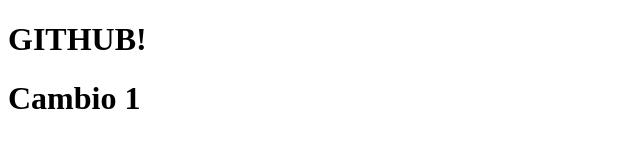
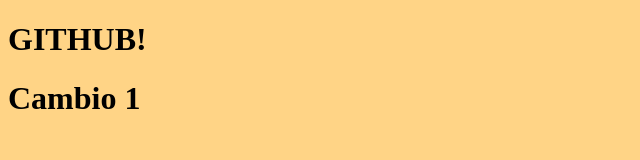
Before and after one commit to magnoliabarajas1974/proy2-prueba, a plain HTML site: page index.html in a window 1280 px wide. Shown: the whole page, without its empty margins (0-640 px from the left). Drawn offline with Linux system fonts and the light colour scheme.

Commit message:
version 2

```diff
--- /dev/null
+++ b/css/miEstilo.css
@@ -0,0 +1,3 @@
+body{
+    background: rgba(255, 166, 0, 0.473) ;
+}
--- a/index.html
+++ b/index.html
@@ -5,6 +5,7 @@
     <meta http-equiv="X-UA-Compatible" content="IE=edge">
     <meta name="viewport" content="width=device-width, initial-scale=1.0">
     <title>Document</title>
+    <link rel="stylesheet" href="/css/miEstilo.css">
 </head>
 <body>
     <h1>GITHUB!</h1>
```
